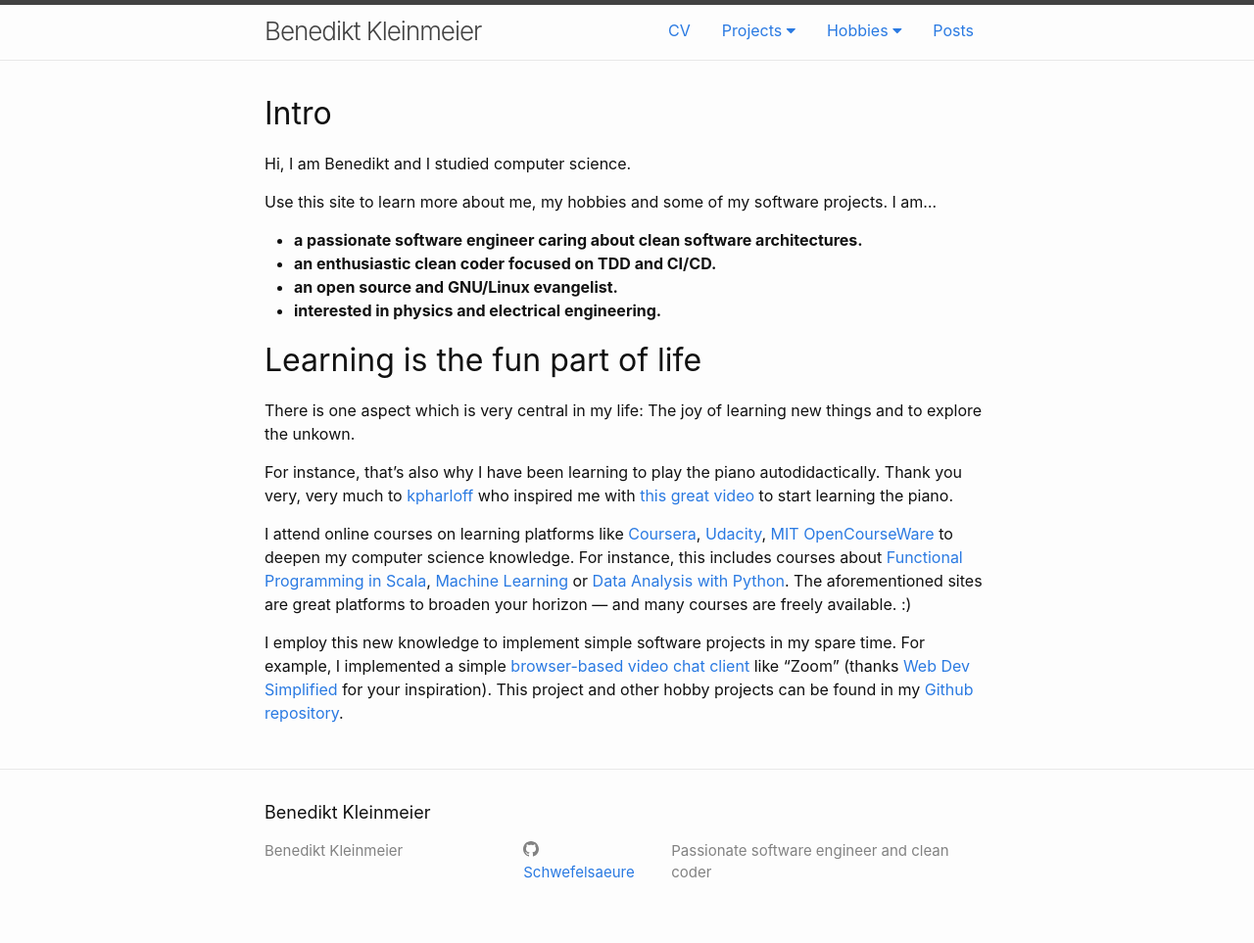
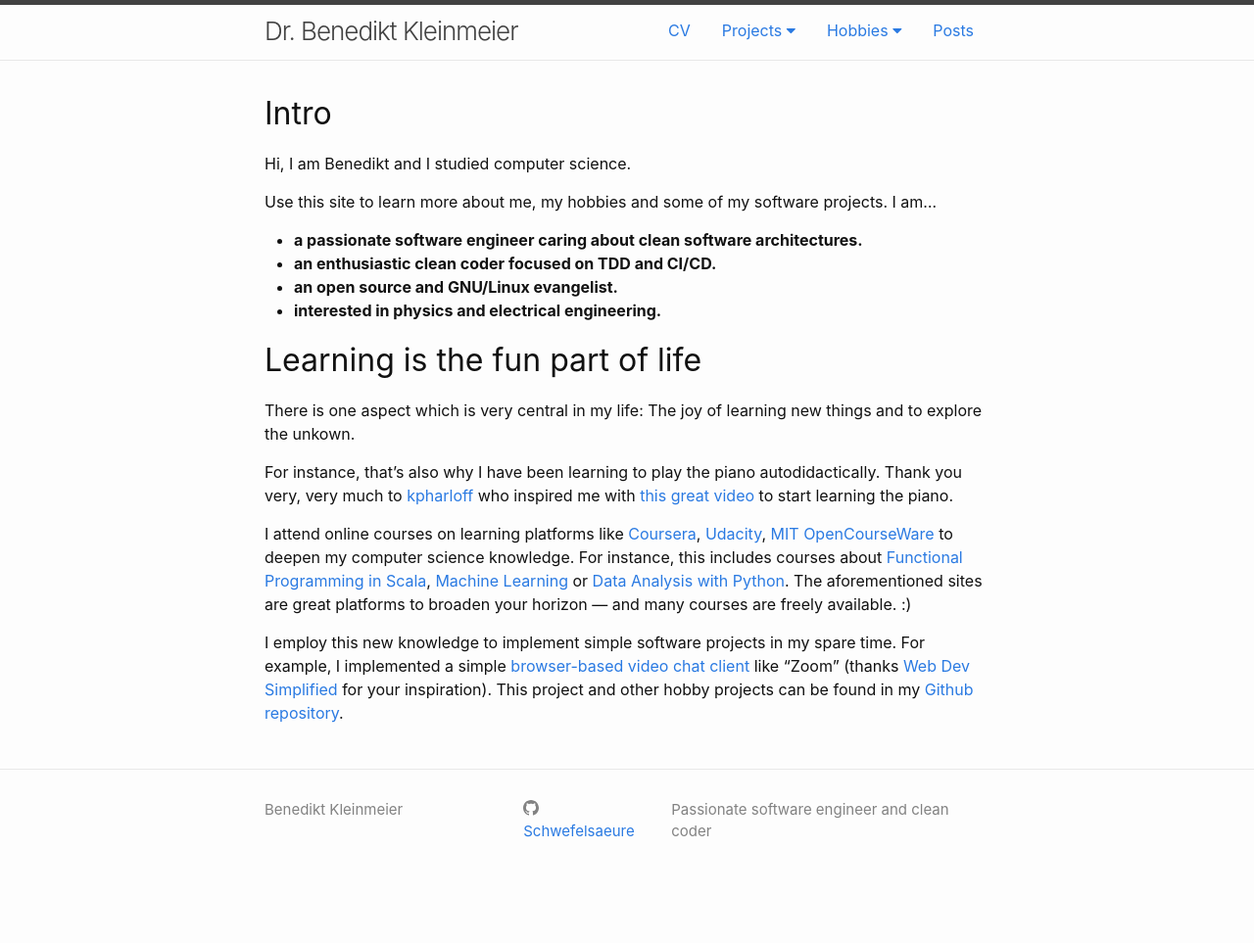
Before and after one commit to Schwefelsaeure/portfolio, a Jekyll site: the page built from index.md, in a window 1280 px wide. Shown: the whole page at 98% size. Built offline with Jekyll 4.4.1, drawn with Linux system fonts in a browser that asks for light colours; after the commit the page ends 921 px from its top, so only the background shows below that.

Commit message:
Update CV, add "Dr." to title, remove title from footer and just print author

```diff
--- a/_config.yml
+++ b/_config.yml
@@ -18,7 +18,8 @@
 # You can create any custom variable you would like, and they will be accessible
 # in the templates via {{ site.myvariable }}.
 
-title: Benedikt Kleinmeier
+author: Benedikt Kleinmeier
+title: Dr. Benedikt Kleinmeier
 # email: your-email@example.com
 description: Passionate software engineer and clean coder
 baseurl: "/portfolio" # the subpath of your site, e.g. /blog
--- a/_includes/footer.html
+++ b/_includes/footer.html
@@ -3,7 +3,9 @@
 
   <div class="wrapper">
 
+    <!--
     <h2 class="footer-heading">{{ site.title | escape }}</h2>
+    -->
 
     <div class="footer-col-wrapper">
       <div class="footer-col footer-col-1">
```
Also changed, not shown: README.md, 4 other files.
